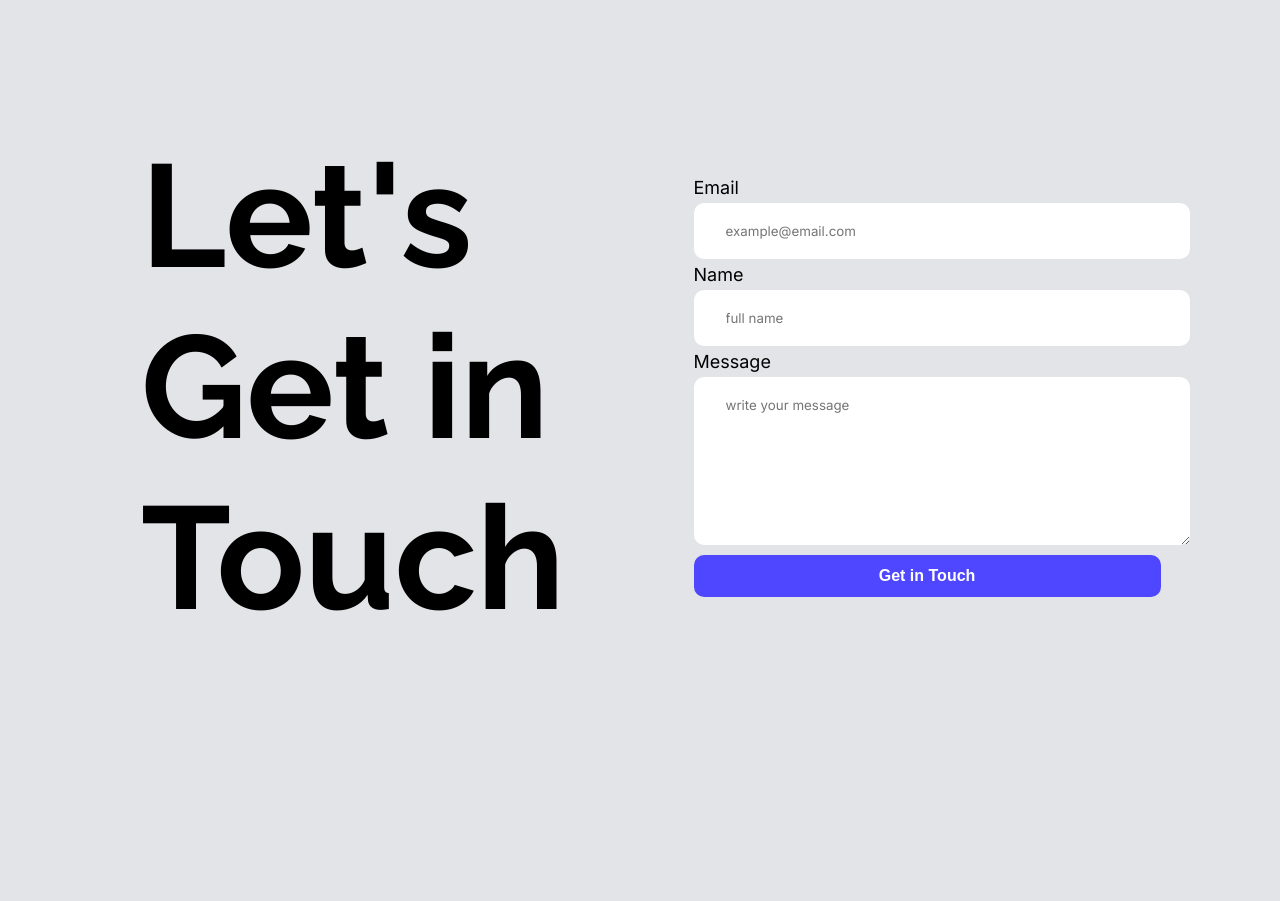
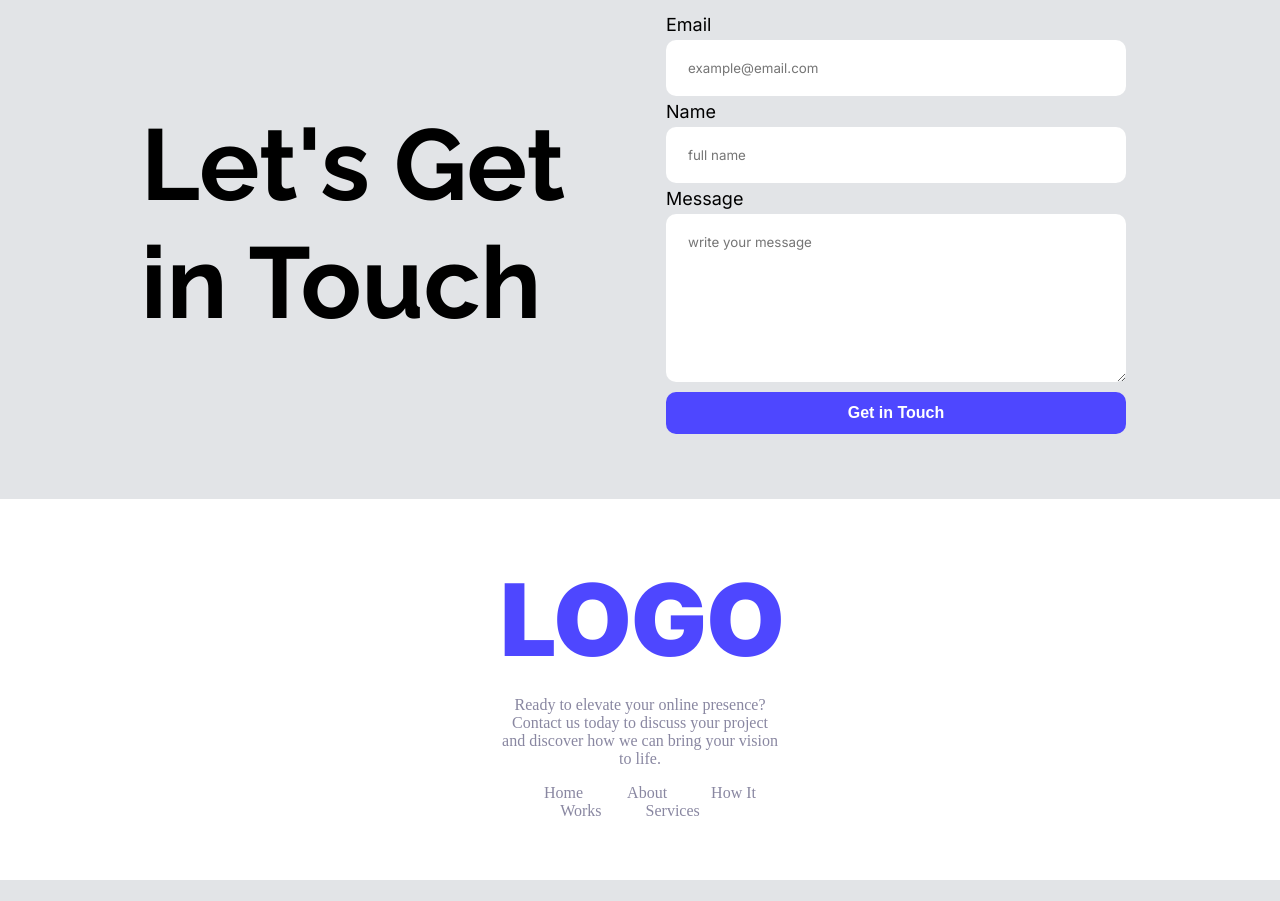
Before and after one commit to Mehedi-Hasan13/assignment-one, a plain HTML site: page index.html in a window 1280 px wide. Shown: the part 2060-2961 px from the top of the page. After the commit the page ends 2940 px from the top, so only its background shows below. Drawn offline with Linux system fonts and the light colour scheme.

Commit message:
footer done

```diff
--- a/index.html
+++ b/index.html
@@ -129,8 +129,19 @@
             </div>
         </section>
     </main>
-    <footer>
-
+    <footer class="footer">
+        <div class="foot-logo">
+            <h1 class="inter-font">LOGO</h1>
+        </div>
+        <div class="foot-comment">
+            <p>Ready to elevate your online presence? Contact us today to discuss your project and discover how we can bring your vision to life.</p>
+        </div>
+        <div class="foot-link">
+            <a href="">Home</a>
+            <a href="">About</a>
+            <a href="">How It Works</a>
+            <a href="">Services</a>
+        </div>
     </footer>
 </body>
 
--- a/style.css
+++ b/style.css
@@ -117,7 +117,7 @@ body{
 }
 .sectionm3 .rating-cards{
     display: flex;
-    justify-content: space-around;
+    gap: 32px;
 }
 .sectionm3 .rating-cards .card{
     background-color: white;
@@ -149,15 +149,15 @@ body{
 /* form */
 .sectionm4{
     display: flex;
-    margin: 0px 159px 137px 141px;
+    margin: 0px 159px 60px 141px;
     align-items: center;
-    gap: 115px;
+    gap: 60px;
 }
 .sectionm4 form input,label,textarea{
     display: block;
 }
 .sectionm4 .form-title{
-    font-size: 97px;
+    font-size: 67px;
     font-weight: bold;
     width:50%;
 }
@@ -169,13 +169,33 @@ body{
 }
 .sectionm4 form input,textarea{
     width:100%;
-    padding:20px 32px;
+    padding:20px 22px;
     border-radius: 10px;
     border-style: none;
+    box-sizing: border-box;
 }
 .btn-form{
-    width: 108%;
+    width: 100%;
 }
 .sectionm4 label,input,textarea,button{
     margin: 5px;
 }
+.footer{
+    text-align: center;
+    background-color: white;
+    padding: 60px 500px;
+}
+.footer .foot-logo h1{
+    color: #4E47FF;
+    font-weight: 900;
+    font-size: 100px;
+    margin:0px;
+}
+.footer .foot-link a{
+    margin:20px;
+    text-decoration: none;
+    color: #8987a1;
+}
+.footer p{
+    color: #8987a1;
+}
```
